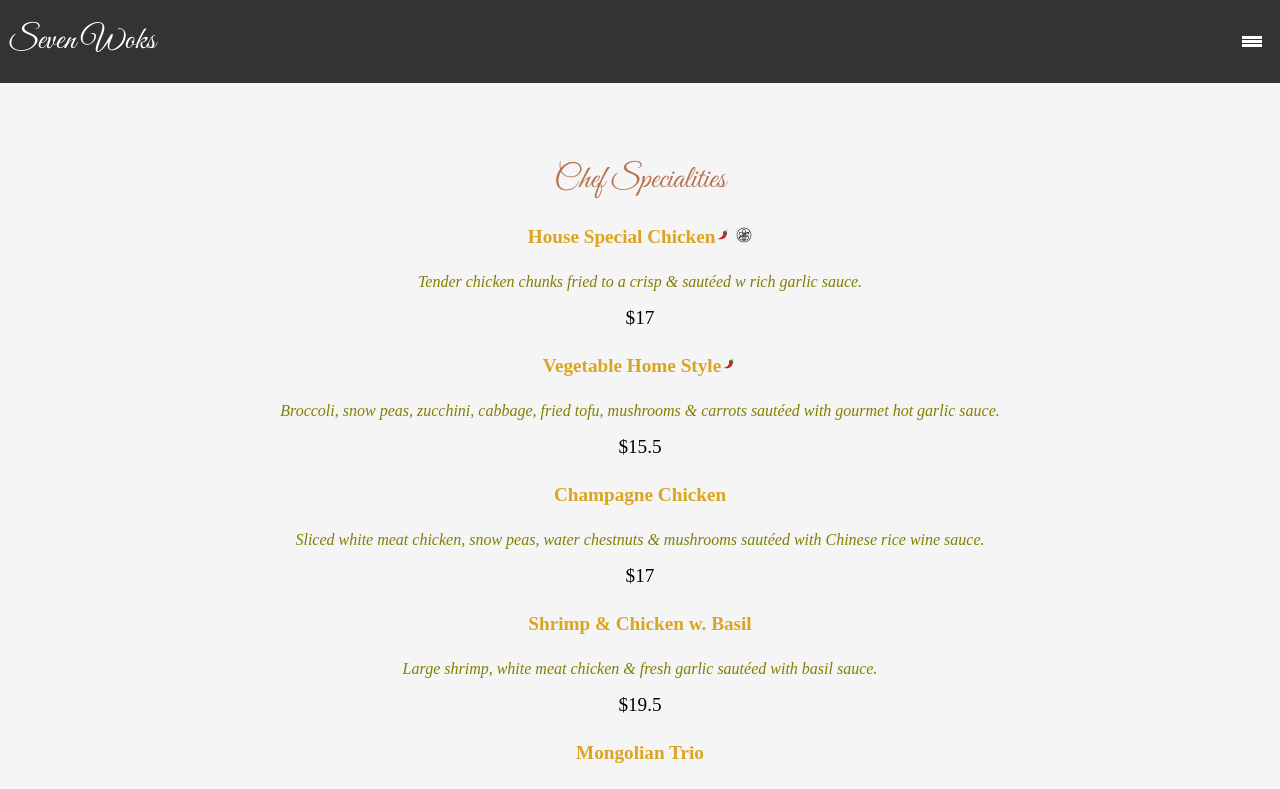
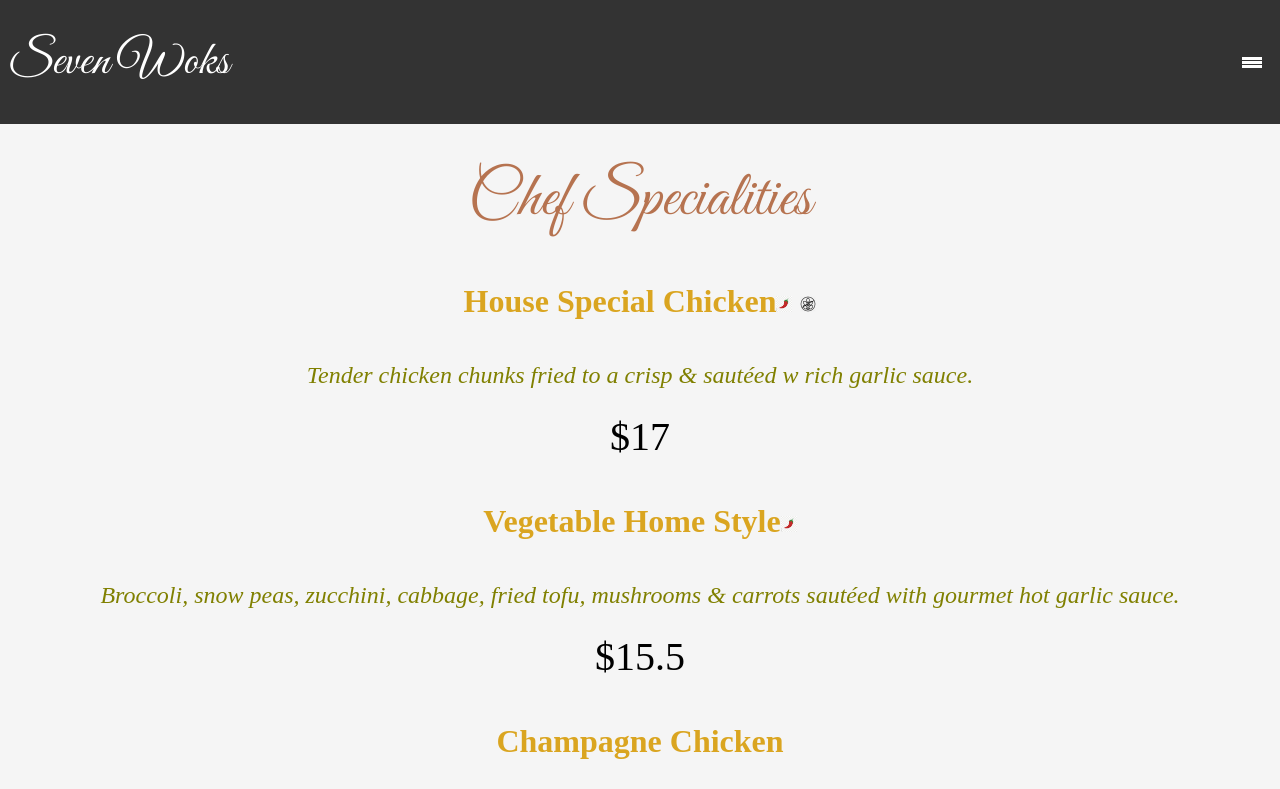
Before and after one commit to shino022/project_enid, a React (Vite) app in the folder client/: page / in a window 1280 px wide. Shown: the top 789 px of the page. Built offline with nearby package versions, Linux system fonts and the light colour scheme; a web font is replaced by a local one.

Commit message:
Added responsiveness

```diff
--- a/client/src/styles/Content.css
+++ b/client/src/styles/Content.css
@@ -1,6 +1,6 @@
 .menu_content {
     background-color: #f5f5f5;
-    padding-top: 10rem;
+    padding-top: 8rem;
     padding-bottom: 1rem;
     margin: 0;
 }
@@ -26,6 +26,43 @@
     font-weight: 500;
     font-style: normal;
     font-size: 1.2rem;
+}
+
+@media(min-width: 768px) {
+    .menu_content{
+        padding-top: 10rem;
+    }
+    .menu_content span {
+        font-size: 2rem;
+    }
+
+    .menu_content h4 {
+        font-size: 2rem;
+    }
+    .chefSpecialities,
+    .vegetables,
+    .appetizers,
+    .poultry,
+    .beef_and_lamb,
+    .seafood,
+    .pork,
+    .fried_rice_noodles_chow_mein,
+    .thai_specials,
+    .luncheon_special{
+        font-size: 4rem !important
+    }
+    .menu_content p{
+        font-size: 1.5rem !important;
+    }
+    .luncheon_special_price{
+        font-size: 2rem !important;
+    }
+}
+
+@media(min-width: 1200px) {
+    .menu_content span {
+        font-size: 2.5rem;
+    }
 }
 
 .menu_content ul {
@@ -76,21 +113,21 @@ hr {
     width: 75%;
 }
 
-.end_line{
+.end_line {
     text-align: center;
 }
 
-.spicy_logo{
+.spicy_logo {
     height: 1rem;
     width: 1rem;
 }
 
-.gluten_free_logo{
+.gluten_free_logo {
     height: 1rem;
     width: 1rem;
 }
 
-.luncheon_special_description{
+.luncheon_special_description {
     color: #808000;
     font-family: "Cormorant Upright", serif;
     font-weight: 500;
@@ -100,7 +137,8 @@ hr {
     margin-left: 1rem;
     margin-right: 1rem;
 }
-.luncheon_special_price{
+
+.luncheon_special_price {
     font-family: "Cormorant Upright", serif;
     font-weight: 500;
     font-style: normal;
--- a/client/src/styles/Navbar.css
+++ b/client/src/styles/Navbar.css
@@ -22,6 +22,12 @@ body {
     font-weight: 400;
     font-style: normal;
     font-size: 2rem;
+}
+
+@media (min-width: 768px){
+    .logo{
+        font-size: 3rem;
+    }
 }
 
 .hamburger {
```
